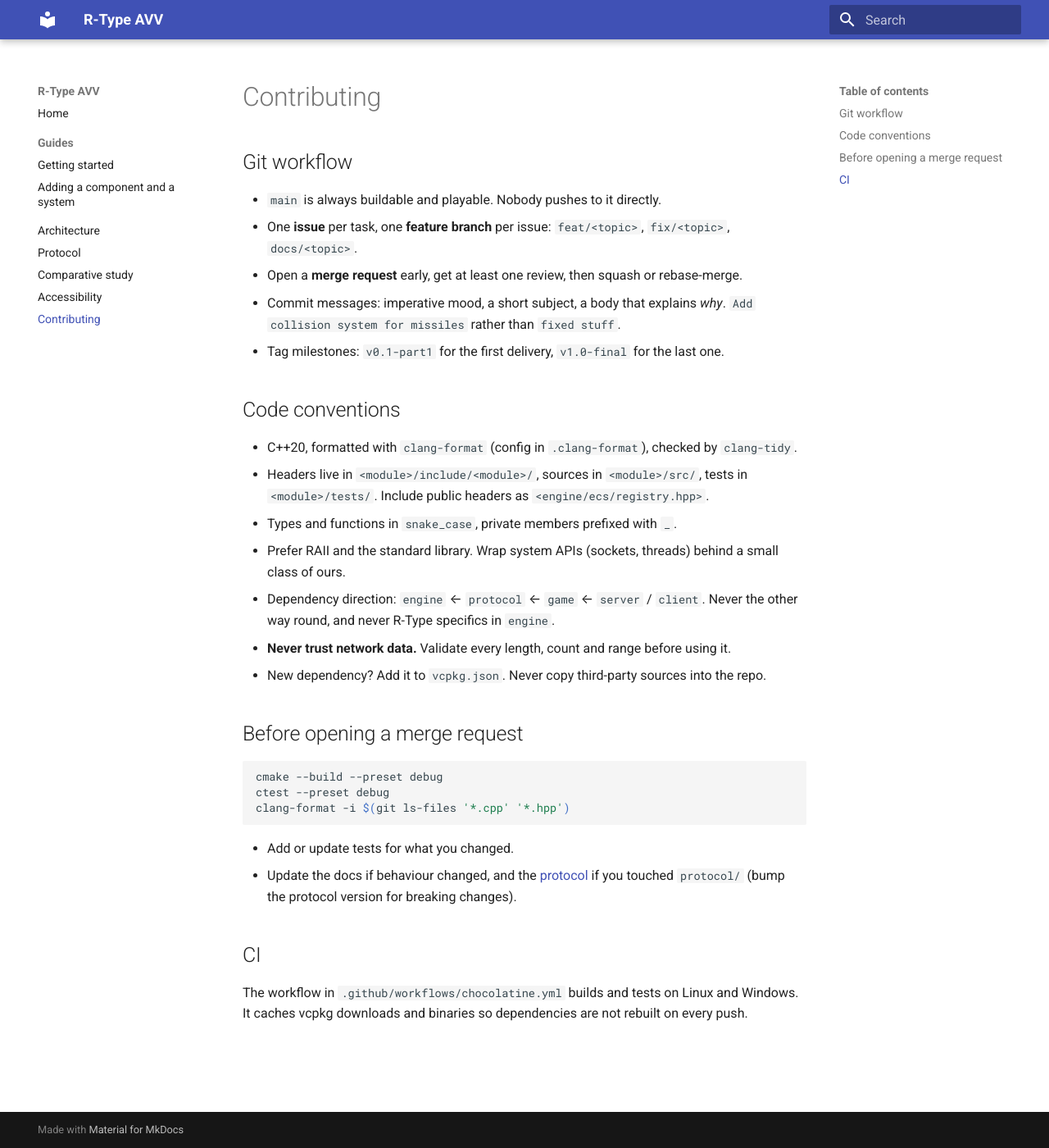
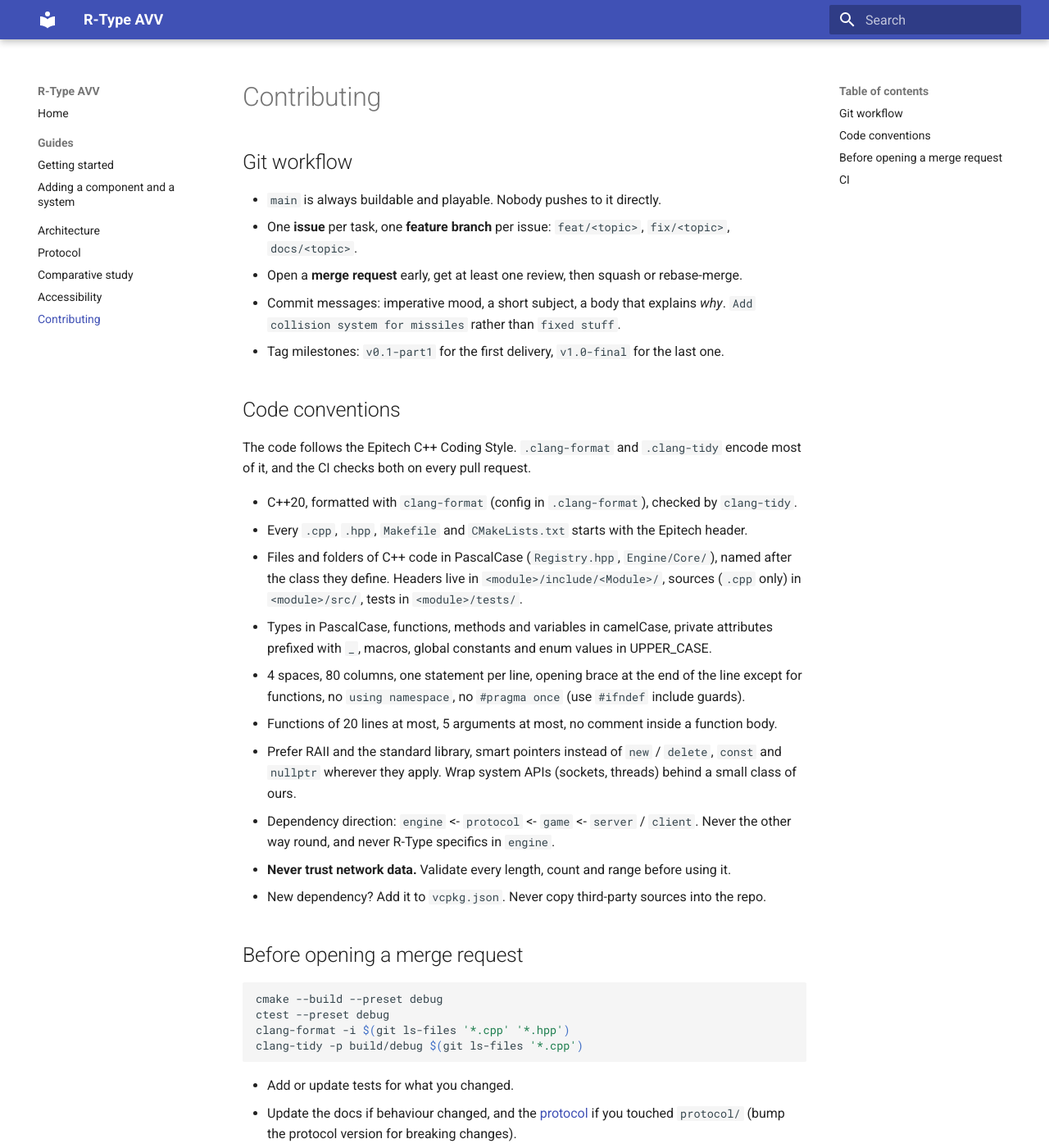
Before and after one commit to Chezrush/R-TYPE, an MkDocs documentation site: the page built from docs/contributing.md, in a window 1280 px wide and 1400 px high. Shown: the whole window at 82% size. Built offline with MkDocs 1.6.1 and Material for MkDocs 9.7.7, drawn with Linux system fonts in a browser that asks for light colours.

Commit message:
docs: document the Epitech coding style conventions

````diff
--- a/docs/contributing.md
+++ b/docs/contributing.md
@@ -12,13 +12,23 @@
 
 ## Code conventions
 
+The code follows the Epitech C++ Coding Style. `.clang-format` and `.clang-tidy` encode
+most of it, and the CI checks both on every pull request.
+
 - C++20, formatted with `clang-format` (config in `.clang-format`), checked by `clang-tidy`.
-- Headers live in `<module>/include/<module>/`, sources in `<module>/src/`, tests in
-  `<module>/tests/`. Include public headers as `<engine/ecs/registry.hpp>`.
-- Types and functions in `snake_case`, private members prefixed with `_`.
-- Prefer RAII and the standard library. Wrap system APIs (sockets, threads) behind a small
+- Every `.cpp`, `.hpp`, `Makefile` and `CMakeLists.txt` starts with the Epitech header.
+- Files and folders of C++ code in PascalCase (`Registry.hpp`, `Engine/Core/`), named after
+  the class they define. Headers live in `<module>/include/<Module>/`, sources (`.cpp`
+  only) in `<module>/src/`, tests in `<module>/tests/`.
+- Types in PascalCase, functions, methods and variables in camelCase, private attributes
+  prefixed with `_`, macros, global constants and enum values in UPPER_CASE.
+- 4 spaces, 80 columns, one statement per line, opening brace at the end of the line except
+  for functions, no `using namespace`, no `#pragma once` (use `#ifndef` include guards).
+- Functions of 20 lines at most, 5 arguments at most, no comment inside a function body.
+- Prefer RAII and the standard library, smart pointers instead of `new` / `delete`, `const`
+  and `nullptr` wherever they apply. Wrap system APIs (sockets, threads) behind a small
   class of ours.
-- Dependency direction: `engine` ← `protocol` ← `game` ← `server` / `client`. Never the
+- Dependency direction: `engine` <- `protocol` <- `game` <- `server` / `client`. Never the
   other way round, and never R-Type specifics in `engine`.
 - **Never trust network data.** Validate every length, count and range before using it.
 - New dependency? Add it to `vcpkg.json`. Never copy third-party sources into the repo.
@@ -29,6 +39,7 @@
 cmake --build --preset debug
 ctest --preset debug
 clang-format -i $(git ls-files '*.cpp' '*.hpp')
+clang-tidy -p build/debug $(git ls-files '*.cpp')
 ```
 
 - Add or update tests for what you changed.
````
